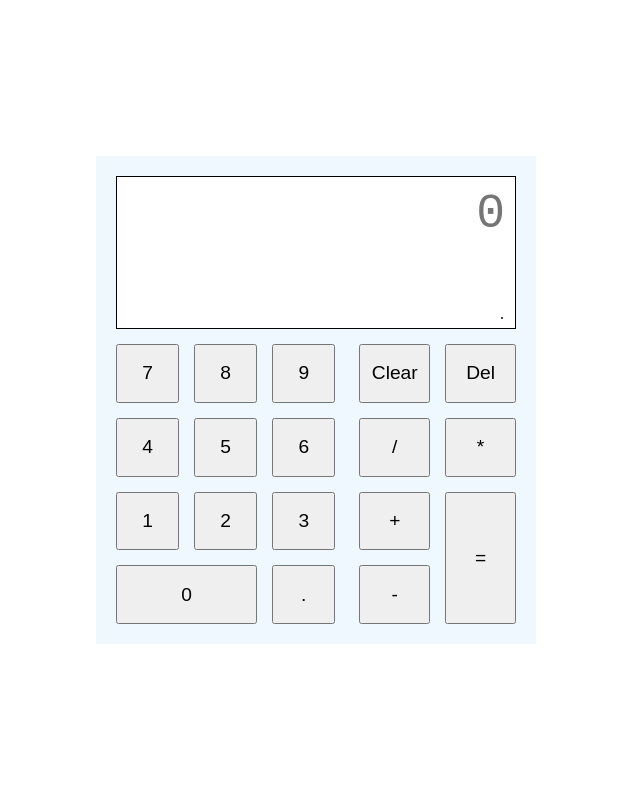
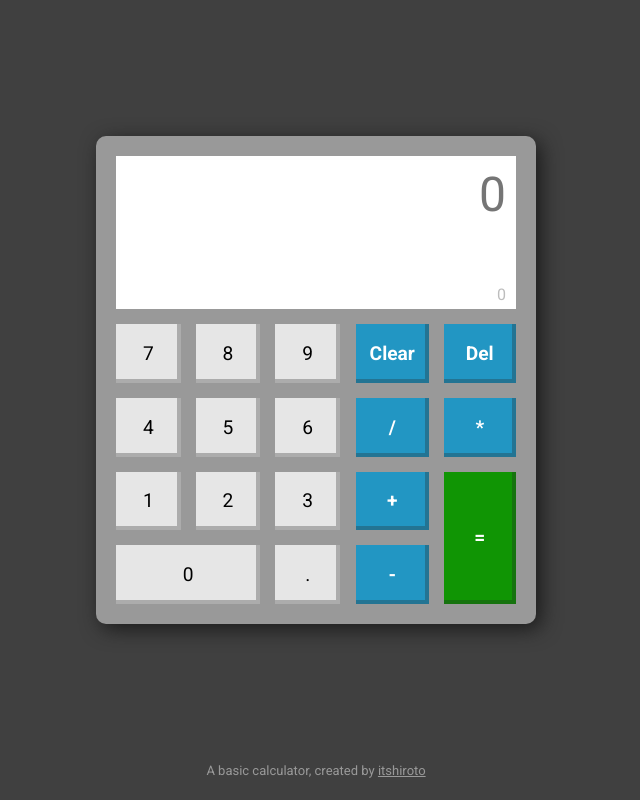
Before and after one commit to itshiroto/calculator-odin, a plain HTML site: page index.html in a window 1280 px wide. Shown: the whole page, without its empty margins (324-964 px from the left). Drawn offline with Linux system fonts and the light colour scheme.

Commit message:
M: Redesigned CSS and HTML, also added footer

```diff
--- a/calculator.js
+++ b/calculator.js
@@ -20,21 +20,18 @@ pointBtn.addEventListener('click', appendPoint)
 document.addEventListener("keydown", (e) => {
     resetDisplay();
     numpadInput(e);
-    updateHistory()
 })
 
 numBtn.forEach((btn) => {
     btn.addEventListener("click", (val) => {
         resetDisplay();
         appendText(val.target.dataset.num);
-        updateHistory()
     });
 });
 
 oprBtn.forEach((btn) => {
     btn.addEventListener("click", (val) => {
         selectOpr(val.target.dataset.opr);
-        updateHistory();
     });
 });
 
@@ -76,6 +73,7 @@ function appendText(val) {
     calcDisplay.value += val;
     inputNum += val;
     limitText();
+    updateHistory();
 }
 
 function limitText() {
@@ -126,11 +124,12 @@ function resetDisplay() {
     if (readyToClear === false) return;
     inputNum = '';
     calcDisplay.value = '';
-    historyDisp.innerHTML = '';
+    historyDisp.innerHTML = '0';
     readyToClear = false;
 }
 
 function clearAll() {
+    readyToClear = true;
     resetDisplay();
     resultInt = 0;
     resultNum = '';
@@ -142,6 +141,7 @@ function selectOpr(opr) {
     if (inputNum) resultNum = inputNum;
     selectedOpr = opr;
     readyToClear = true;
+    updateHistory();
 }
 
 function updateHistory(){
--- a/index.html
+++ b/index.html
@@ -16,34 +16,37 @@
                     readonly
                     placeholder="0"
                     maxlength="16"></textarea>
-                <label for="" id='calc-history'>.</label>
+                <label for="" id='calc-history'>0</label>
             </div>
 
             <div id='calc-btnbase'>
                 <div id='calc-numbtn'>
-                    <button class='btn' data-num='7'>7</button>
-                    <button class='btn' data-num='8'>8</button>
-                    <button class='btn' data-num='9'>9</button>
-                    <button class='btn' data-num='4'>4</button>
-                    <button class='btn' data-num='5'>5</button>
-                    <button class='btn' data-num='6'>6</button>
-                    <button class='btn' data-num='1'>1</button>
-                    <button class='btn' data-num='2'>2</button>
-                    <button class='btn' data-num='3'>3</button>
-                    <button class='btn' data-num='0' id='btn-zero'>0</button>
-                    <button class='btn' data-point>.</button>
+                    <button class='numBtn btn' data-num='7'>7</button>
+                    <button class='numBtn btn' data-num='8'>8</button>
+                    <button class='numBtn btn' data-num='9'>9</button>
+                    <button class='numBtn btn' data-num='4'>4</button>
+                    <button class='numBtn btn' data-num='5'>5</button>
+                    <button class='numBtn btn' data-num='6'>6</button>
+                    <button class='numBtn btn' data-num='1'>1</button>
+                    <button class='numBtn btn' data-num='2'>2</button>
+                    <button class='numBtn btn' data-num='3'>3</button>
+                    <button class='numBtn btn' data-num='0' id='btn-zero'>0</button>
+                    <button class='numBtn btn' data-point>.</button>
                 </div>
                 <div id='calc-oprbtn'>
-                    <button class='btn' id='btn-clr'>Clear</button>
-                    <button class='btn' id='btn-del'>Del</button>
-                    <button class='btn' data-opr='divide'>/</button>
-                    <button class='btn' data-opr='multiply'>*</button>
-                    <button class='btn' data-opr='add'>+</button>
-                    <button class='btn' data-opr='subtract'>-</button>
-                    <button class='btn' id='btn-equals'>=</button>
+                    <button class='oprBtn btn' id='btn-clr'>Clear</button>
+                    <button class='oprBtn btn' id='btn-del'>Del</button>
+                    <button class='oprBtn btn' data-opr='divide'>/</button>
+                    <button class='oprBtn btn' data-opr='multiply'>*</button>
+                    <button class='oprBtn btn' data-opr='add'>+</button>
+                    <button class='oprBtn btn' data-opr='subtract'>-</button>
+                    <button class='oprBtn btn' id='btn-equals'>=</button>
                 </div>
             </div>
         </div>
     </div>
+    <footer>
+        <span>A basic calculator, created by <a href="http://github.com/itshiroto">itshiroto</a></span>
+    </footer>
 </body>
 </html>
--- a/style.css
+++ b/style.css
@@ -1,11 +1,18 @@
+@import url('https://fonts.googleapis.com/css2?family=Roboto:wght@400;700&display=swap');
+* {
+    font-family: 'Roboto', sans-serif;
+}
+
 body {
     margin: 0;
+    background-color: hsl(0, 0%, 25%);
 }
+
 .container {
     display: flex;
     width: 100%;
     max-width: 1000px;
-    height: 100vh;
+    height: 95vh;
     margin: 0 auto;
     justify-content: center;
     align-items: center;
@@ -16,9 +23,11 @@ body {
     width: 25em;
     height: 28em;
     padding: 20px;
-    background-color: aliceblue;
+    box-shadow: 5px 5px 20px hsl(0, 0%, 10%);
+    background-color: hsl(0, 0%, 60%);
     grid-template-columns: 1fr;
     grid-template-rows: .6fr 1fr;
+    border-radius: 10px;
 }
 
 #calc-scrnbase {
@@ -31,8 +40,9 @@ body {
     text-align: right;
     position: relative;
     bottom: 24px;
-    right: 12px;
-    height: 15px
+    height: 15px;
+    padding: 0 10px;
+    color: hsl(0, 0%, 74%);
 }
 
 #calc-screen {
@@ -43,6 +53,7 @@ body {
     font-size: 36pt;
     text-align: right;
     height: 100%;
+    border: 0;
 }
 
 #calc-btnbase {
@@ -50,7 +61,7 @@ body {
     grid-row: 2 / 2;
     grid-column: 1 / 1;
     grid-template: 1fr / 1.4fr 1fr;
-    grid-gap: 1.5em;
+    grid-gap: 1em;
 }
 
 #calc-numbtn {
@@ -68,15 +79,61 @@ body {
 }
 
 .btn {
+    border: 0;
+    box-shadow: inset -4px -4px hsla(0, 0%, 15%, .3);
     font-size: 1.2em;
 }
 
+.numBtn {
+    background-color: hsl(0, 0%, 90%);
+    transition-duration: 100ms;
+}
+
+.numBtn:hover {
+    background-color: hsl(0, 0%, 100%);
+    transition-duration: 100ms;
+}
+
+.oprBtn {
+    color: white;
+    font-weight: bold;
+    background-color: hsl(197, 70%, 45%);
+    transition-duration: 100ms;
+}
+
+.oprBtn:hover {
+    background-color: hsl(197, 70%, 55%);
+    transition-duration: 100ms;
+}
+
 #btn-equals {
+    background-color: hsl(115, 95%, 30%);
     grid-column: 2;
     grid-row: 3 / 5;
+    transition-duration: 100ms;
+}
+
+#btn-equals:hover {
+    background-color: hsl(115, 95%, 35%);
+    transition-duration: 100ms;
 }
 
 #btn-zero{
     grid-column: 1 / 3;
     grid-row: 4;
 }
+
+footer {
+    width: 100%;
+    text-align: center;
+}
+
+footer > span {
+    color: hsl(0, 0%, 60%);
+    margin: 0 auto;
+    font-size: small;
+}
+
+footer > span > a {
+    color: inherit;
+}
```
